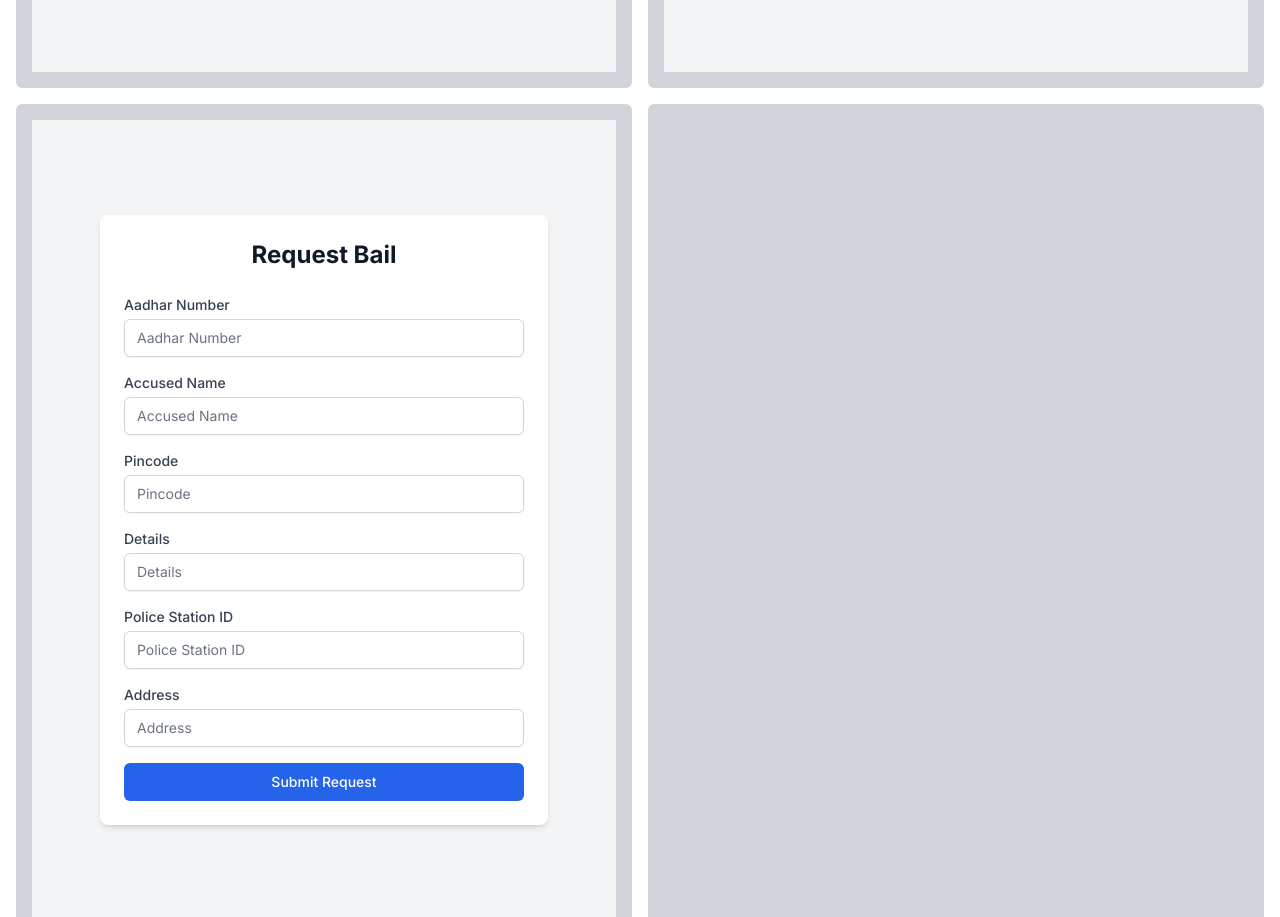
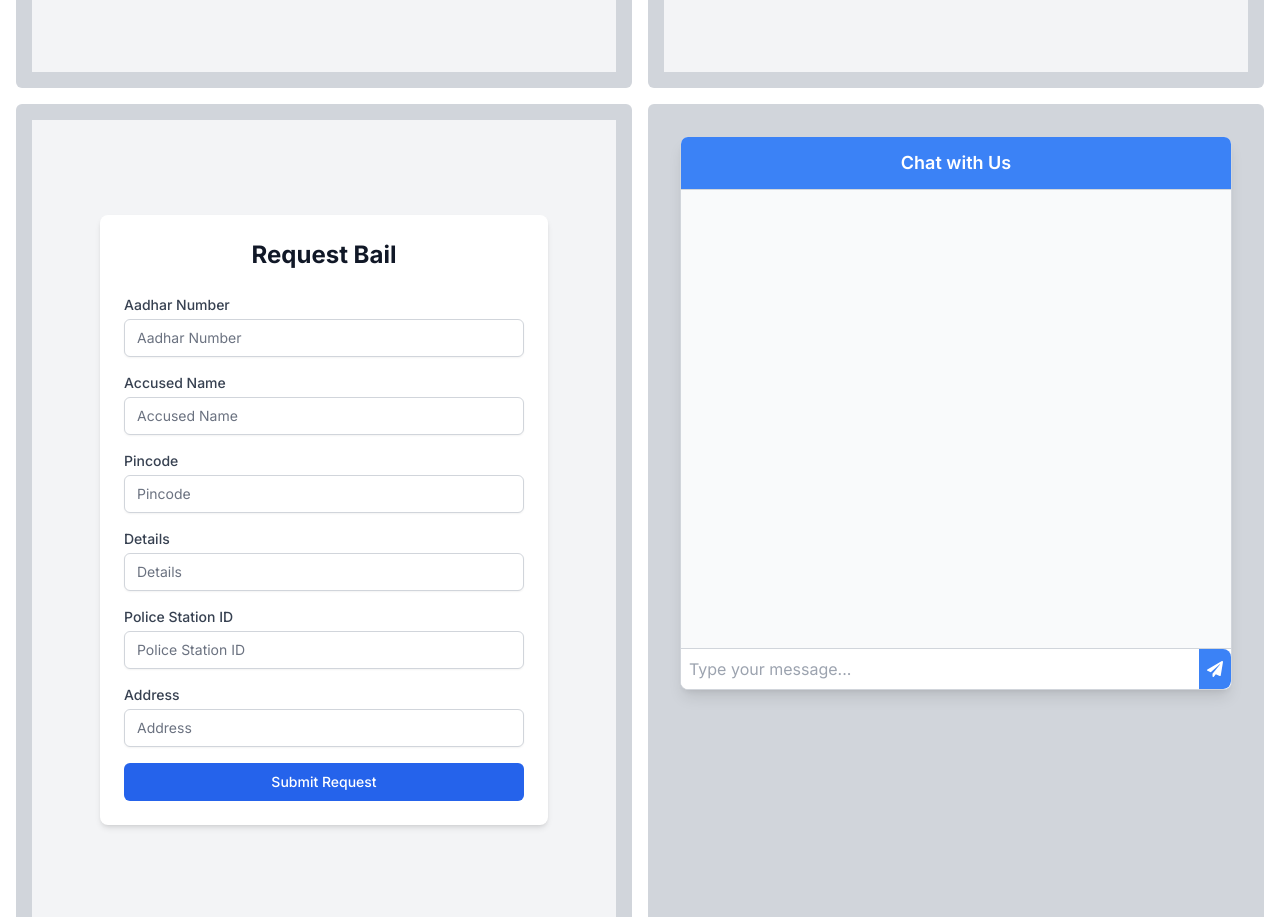
Before and after one commit to Lakshya044/warrentBuddy, a Next.js app: page /User_Dashboard in a window 1280 px wide. Shown: the part 820-1737 px from the top of the page. Built offline with nearby package versions, Linux system fonts and the light colour scheme.

Commit message:
chatbot implementation done

```diff
--- a/package.json
+++ b/package.json
@@ -9,6 +9,7 @@
     "lint": "next lint"
   },
   "dependencies": {
+    "@google/generative-ai": "^0.17.0",
     "autoprefixer": "^10.4.20",
     "axios": "^1.7.3",
     "bcrypt": "^5.1.1",
@@ -19,7 +20,8 @@
     "next": "14.2.5",
     "next-auth": "^4.24.7",
     "react": "^18",
-    "react-dom": "^18"
+    "react-dom": "^18",
+    "react-icons": "^5.3.0"
   },
   "devDependencies": {
     "eslint": "^8",
--- a/src/app/User_Dashboard/page.js
+++ b/src/app/User_Dashboard/page.js
@@ -2,6 +2,7 @@
 import ShowWarrant from '@/components/user/showwarrent';
 import ShowFir from '@/components/user/showfir';
 import RequestBail from '@/components/user/requestBail';
+import Chatbot from '@/components/user/chatbot';
 export default function UserDashboard() {
     return (
         <div className="container mx-auto p-4">
@@ -26,6 +27,7 @@ export default function UserDashboard() {
                 {/* Approve Bail Component */}
                 <div className="w-full md:w-1/2 p-4 bg-gray-300 rounded-md">
                    {/* <UserWarrant/> */}
+                   <Chatbot/>
                 </div>
             </div>
         </div>
--- /dev/null
+++ b/src/app/api/chatbot/route.js
@@ -0,0 +1,47 @@
+import { GoogleGenerativeAI } from '@google/generative-ai';
+
+const API_KEY = process.env.GOOGLE_API_KEY;
+
+if (!API_KEY) {
+  console.error('API_KEY is not defined in environment variables');
+}
+
+const genAI = new GoogleGenerativeAI(API_KEY);
+
+export async function POST(req) {
+  try {
+    console.log('Received POST request');
+
+    const { message } = await req.json();
+
+    console.log('Request body:', { message });
+
+    if (!message) {
+      console.error('No message provided in request body');
+      return new Response(JSON.stringify({ error: 'Message is required' }), { status: 400 });
+    }
+
+    const model = genAI.getGenerativeModel({ model: 'gemini-pro' });
+
+    console.log('Model initialized:', model);
+
+    const formattedInput = [message];
+    console.log('Formatted input:', formattedInput);
+
+    const result = await model.generateContent(formattedInput);
+
+    console.log('AI model result:', result);
+
+    if (result && result.response) {
+      const responseText = await result.response.text();
+      console.log('AI response text:', responseText);
+      return new Response(JSON.stringify({ reply: responseText }), { status: 200 });
+    } else {
+      console.error('No response from AI model');
+      return new Response(JSON.stringify({ error: 'No response from AI model' }), { status: 500 });
+    }
+  } catch (error) {
+    console.error('Error generating content:', error);
+    return new Response(JSON.stringify({ error: 'Internal server error' }), { status: 500 });
+  }
+}
--- /dev/null
+++ b/src/components/user/chatbot.js
@@ -0,0 +1,102 @@
+'use client';
+
+import React, { useState } from 'react';
+import { FaPaperPlane, FaRobot, FaUserCircle } from 'react-icons/fa';
+
+const Chatbot = () => {
+  const [message, setMessage] = useState('');
+  const [chat, setChat] = useState([]);
+  const [loading, setLoading] = useState(false);
+
+  const handleSend = async () => {
+    if (!message.trim()) return;
+
+    // Add user message to chat
+    setChat([...chat, { sender: 'user', text: message }]);
+    setLoading(true);
+    setMessage('');
+
+    try {
+      // Send message to backend using fetch
+      const response = await fetch('/api/chatbot', {
+        method: 'POST',
+        headers: {
+          'Content-Type': 'application/json',
+        },
+        body: JSON.stringify({ message }),
+      });
+
+      if (!response.ok) {
+        throw new Error('Network response was not ok');
+      }
+
+      const data = await response.json();
+      const reply = data.reply;
+
+      // Add AI reply to chat
+      setChat([...chat, { sender: 'user', text: message }, { sender: 'ai', text: reply }]);
+    } catch (error) {
+      console.error('Error sending message:', error);
+    } finally {
+      setLoading(false);
+    }
+  };
+
+  return (
+    <div className="flex flex-col items-center p-4">
+      <div className="w-full max-w-xl border border-gray-300 rounded-lg shadow-lg overflow-hidden bg-white">
+        <div className="bg-blue-500 text-white text-center py-3">
+          <h2 className="text-lg font-semibold">Chat with Us</h2>
+        </div>
+        <div className="flex flex-col h-[500px] w-full border-t border-gray-300">
+          <div className="flex-1 p-4 overflow-y-auto bg-gray-50">
+            {chat.map((entry, index) => (
+              <div
+                key={index}
+                className={`flex items-start mb-2 p-3 rounded-lg ${
+                  entry.sender === 'user' ? 'bg-blue-500 text-white' : 'bg-gray-300 text-gray-800'
+                }`}
+              >
+                <div className="flex-shrink-0">
+                  {entry.sender === 'user' ? (
+                    <FaUserCircle className="text-white text-2xl" />
+                  ) : (
+                    <FaRobot className="text-gray-600 text-2xl" />
+                  )}
+                </div>
+                <div className="ml-3 flex-1">
+                  <p>{entry.text}</p>
+                </div>
+              </div>
+            ))}
+            {loading && (
+              <div className="mb-2 p-3 rounded-lg bg-gray-200 text-gray-700 flex items-center">
+                <FaRobot className="animate-spin text-gray-600 mr-2 text-2xl" />
+                <span>Loading...</span>
+              </div>
+            )}
+          </div>
+          <div className="flex border-t border-gray-300 bg-white">
+            <input
+              type="text"
+              value={message}
+              onChange={(e) => setMessage(e.target.value)}
+              onKeyDown={(e) => e.key === 'Enter' && handleSend()}
+              placeholder="Type your message..."
+              className="flex-1 p-2 border-none outline-none rounded-l-lg text-gray-800"
+            />
+            <button
+              onClick={handleSend}
+              disabled={loading}
+              className="p-2 bg-blue-500 text-white rounded-r-lg flex items-center disabled:bg-blue-300"
+            >
+              <FaPaperPlane />
+            </button>
+          </div>
+        </div>
+      </div>
+    </div>
+  );
+};
+
+export default Chatbot;
```
Also changed, not shown: 1 other file (tests, documents, lock files or other folders).
